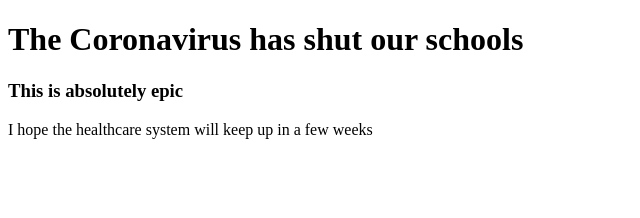
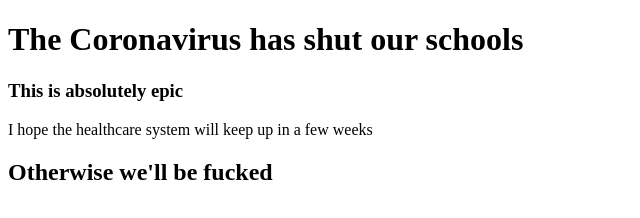
Before and after one commit to wahdoo/git-test, a website: page index.html in a window 1280 px wide. Shown: the whole page, without its empty margins (0-640 px from the left). Drawn offline with Linux system fonts and the light colour scheme.

Commit message:
fourth commit

```diff
--- a/index.html
+++ b/index.html
@@ -10,6 +10,7 @@
     <h1>The Coronavirus has shut our schools</h1>
     <h3>This is absolutely epic</h3>
     <p>I hope the healthcare system will keep up in a few weeks</p>
+    <h2>Otherwise we'll be fucked</h2>
 </body>
 
 </html>
```
Also changed, not shown: package.json (added, +24 -0 lines), 1 other file.
